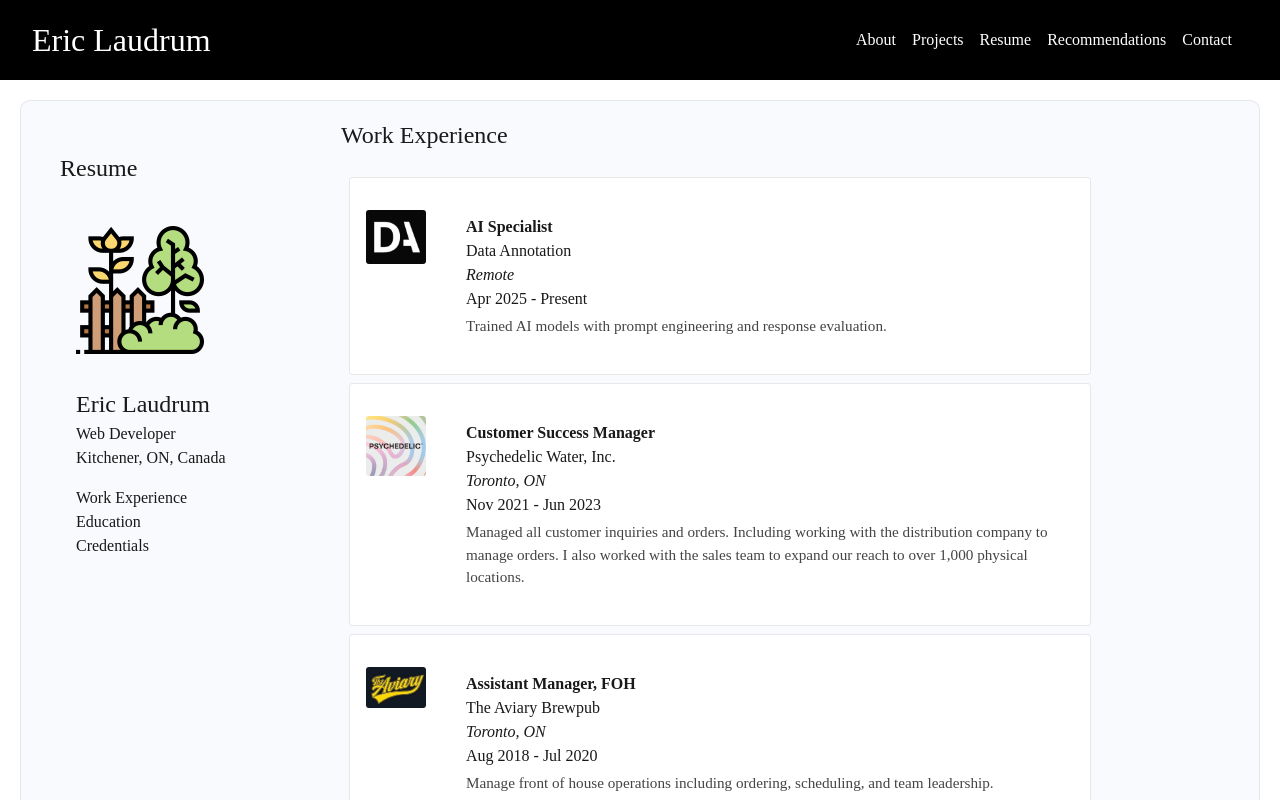
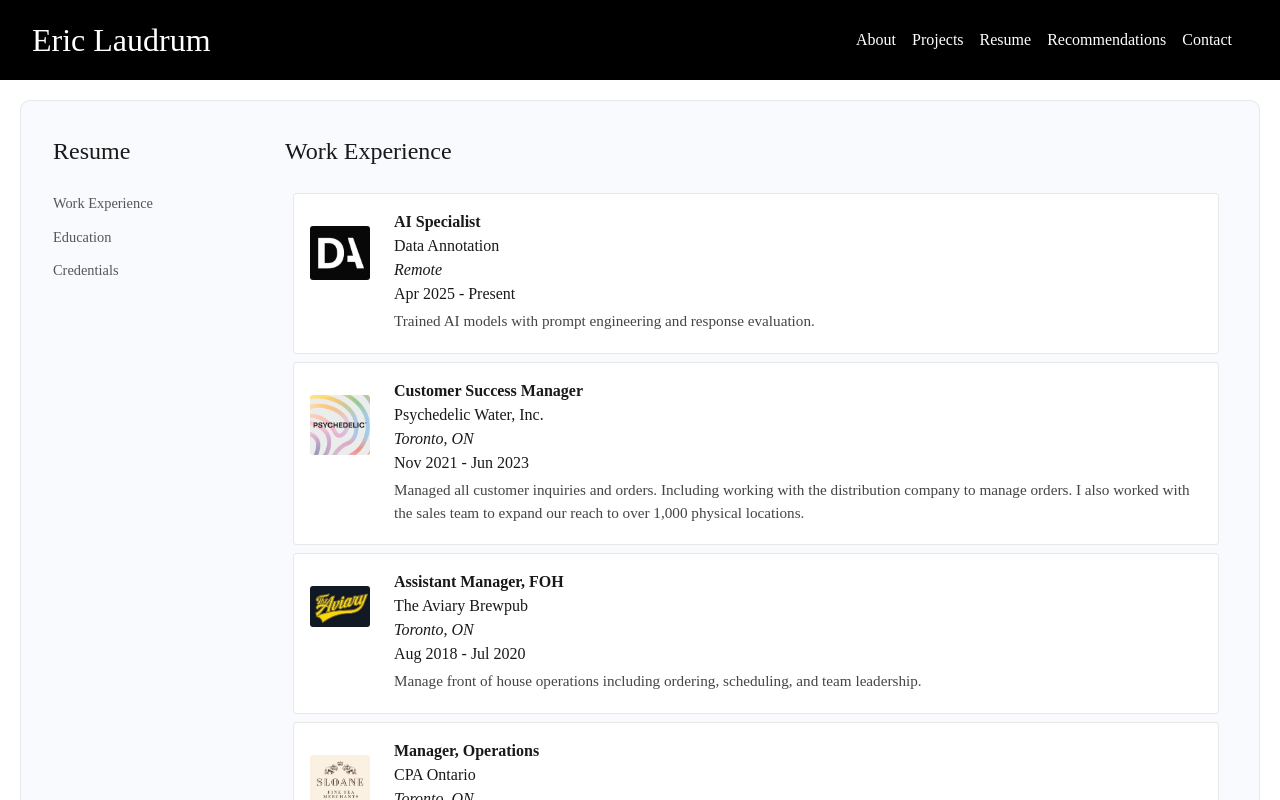
Before and after one commit to eric-laudrum/eric-laudrum.github.io, a Next.js app: page /resume in a window 1280 px wide. Shown: the top 800 px of the page. Built offline with nearby package versions, Linux system fonts and the light colour scheme.

Commit message:
debug/ resume sidebar to generate successfully

```diff
--- a/src/app/globals.css
+++ b/src/app/globals.css
@@ -65,9 +65,8 @@
 }
 
 .section-container{
-  padding: 2rem 8rem;
+  padding: 2rem 4rem;
   margin: 20px;
-
   min-height: 70vh;
   background-color: rgba(241, 246, 251, 0.5);
   border-radius: 10px;
@@ -89,6 +88,17 @@
 
 }
 
+
+/* Project Page */
+.project-page{
+  display: flex;
+  flex-direction: row;
+}
+.project{
+  display: flex;
+  flex-direction: column;
+}
+
 .project-nav{
   position: sticky;
   top: 70px;
@@ -101,9 +111,7 @@
   padding: 1em;
   border-bottom: 2px solid black;
 
-
   margin: -2rem 0 2rem;
-
 }
 
 .project-nav a {
@@ -121,6 +129,9 @@
   border-bottom: 2px solid #2a769c;
   padding-bottom: 2px;
 }
+
+
+
 
 .project-grid{
   display: flex;
@@ -542,11 +553,13 @@
 }
 
 /* Resume */
-.section-container#resume-container{
-  display: flex;
-  flex-direction: row;
-  padding: 1em 10em 1em 20em;
-  justify-content: center;
+.section-container#resume-container {
+  display: flex !important;
+  flex-direction: row !important;
+  flex-wrap: nowrap !important;
+  padding: 2rem !important;
+  gap: 2rem;
+  max-width: 100vw;
 }
 
 .resume-photo{
@@ -559,30 +572,43 @@
 
 }
 
-.left-sidebar#resume{
-  min-width: 12em;
-  position: fixed;
-  top: 150px;
-  left: 60px;
 
+.left-sidebar {
+  width: 200px;
+  min-width: 200px;
+  position: sticky;
+  top: 120px;
+  height: fit-content;
+  flex-shrink: 0;
 }
 
-.resume-link{
-
-}
-.resume-link:hover{
-  font-weight: 550;
+#resume-container, .project-page {
+  display: flex;
+  flex-direction: row;
+  gap: 3rem;
 }
 
-.job-container{
-  display: block;
-  flex-grow: 1;
-  width: 80%;
+.resume-nav {
+  display: flex;
+  flex-direction: column;
+  gap: 12px;
+}
 
+.resume-link {
+  text-decoration: none;
+  font-size: 0.9rem;
+  color: #555;
+  transition: color 0.2s, padding-left 0.2s;
+}
 
-  padding: 1em;
-  margin-top: 5px;
-  width: 40vw;
+.resume-link:hover {
+  color: #2a769c;
+  padding-left: 5px;
+}
+
+.jobs-container {
+  flex: 1;
+  min-width: 0;
 }
 
 .job-container ul{
--- a/src/app/projects/page.tsx
+++ b/src/app/projects/page.tsx
@@ -4,6 +4,7 @@
 import ContractorConnect from "../contractor-connect/page";
 import TrellisSequencer from "../trellis-sequencer/page";
 import ProjectNav from "@/components/ProjectNav"
+import Sidebar from "@/components/Sidebar";
 
 
 export default function ProjectPage(){
@@ -13,6 +14,7 @@
     const projects = [
     {
         title: "Contractor Connect",
+        sections: ["Summary", "Plan", "Vision", "Requirements", "Diagrams", "Prototype", "StatusReport"],
         description: "An online bidding platform for home improvement projects.",
         tags: ["PHP", "PHPUnit"],
         image: "/assets/contractor-connect.jpg",
@@ -20,6 +22,7 @@
     },
     {
         title: "Trellis",
+        sections: ["Overview", "Architecture", "Demo"],
         description: "A real-time 16-step sequencer built with Node.js, Socket.io, and Tone.js.",
         tags: ["Node.js", "Socket.io", "Tone.js"],
         image: "/assets/trellis-sequencer.jpg",
@@ -34,14 +37,26 @@
 
             <ProjectNav setActive={setActiveProject} active={activeProject} />
 
+            <div className="project-layout" style={{ display: "flex", gap: "2rem", marginTop: "2rem" }}>
+
+                {/* Left Side */}
+                <aside className="project-sidebar-container">
+                    <Sidebar
+                        title="Project Contents"
+                        sections={currentProject?.sections || []}
+                    />
+                </aside>
+
+
+                {/* Right Side */}
+                <section className="project-main-content" style={{ flex: 1 }}>
                     <h1 className="section-title">{activeProject}</h1>
 
-            {/* Only render selected project */}
                     <div className="project-content-area">
                         {currentProject ? currentProject.component : <p>Select a project</p>}
                     </div>
 
-
+                    {/* Grid view below the active project */}
                     <div className="project-grid">
                         {projects.map((project, index) => (
                             <div
@@ -64,6 +79,8 @@
                             </div>
                         ))}
                     </div>
+                </section>
+            </div>
         </main>
     )
 }
--- a/src/app/resume/page.tsx
+++ b/src/app/resume/page.tsx
@@ -3,7 +3,7 @@
 import Job from "@/components/Job"
 import Credential from "@/components/Credential"
 
-export default function resume(){
+export default function Resume(){
 
 
     const education = [
@@ -127,7 +127,10 @@
         <div className="section-container" id="resume-container">
 
 
-            <Sidebar />
+            <Sidebar
+                title="Resume"
+                sections={["Work Experience", "Education", "Credentials"]}
+            />
 
              {/* ----- Jobs ----- */}
             <div className="jobs-container">
--- a/src/components/Sidebar.tsx
+++ b/src/components/Sidebar.tsx
@@ -1,30 +1,27 @@
-export default function Sidebar(){
+interface SidebarProps {
+  title: string;
+  sections: string[];
+}
+
+export default function Sidebar({ title, sections }: SidebarProps) {
 
      return(
 
-        <div className="left-sidebar" id="resume">
+        <div className="left-sidebar" id="project-toc">
 
-            <h2 className="section-title">Resume</h2>
+            <h2 className="section-title">{title}</h2>
 
-            {/* ----- Personal Information ----- */}
-            <div className="personal-info">
-
-                <img className="resume-photo" src="assets/park.jpg" alt="no image" style={{ height:"8em"}}/>
-
-                <h3 className="sub-title" style={{marginTop:"1em", fontSize:"1.5em"}}>Eric Laudrum</h3>
-                <p>Web Developer</p>
-                <p>Kitchener, ON, Canada</p>
-
-                <div className="resume-nav" style={{ display:"flex", flexDirection:"column", marginTop: "1em"}}>
-
-                    <a className="resume-link" href="#work-experience">Work Experience</a>
-                    <a className="resume-link" href="#education">Education</a>
-                    <a className="resume-link" href="#credentials">Credentials</a>
-
-                </div>
-
-
-
+            <div className="resume-nav" style={{ display: "flex", flexDirection: "column", gap: "12px" }}>
+                {sections?.map((section) => (
+                <a
+                    key={section}
+                    className="resume-link"
+                    href={`#${section.toLowerCase().replace(/\s+/g, "-")}`}
+                    style={{ fontSize: "0.9rem", color: "#555" }}
+                >
+                    {section}
+                </a>
+                ))}
             </div>
         </div>
 
```
Lines whose indentation alone changed are shown as unchanged.
